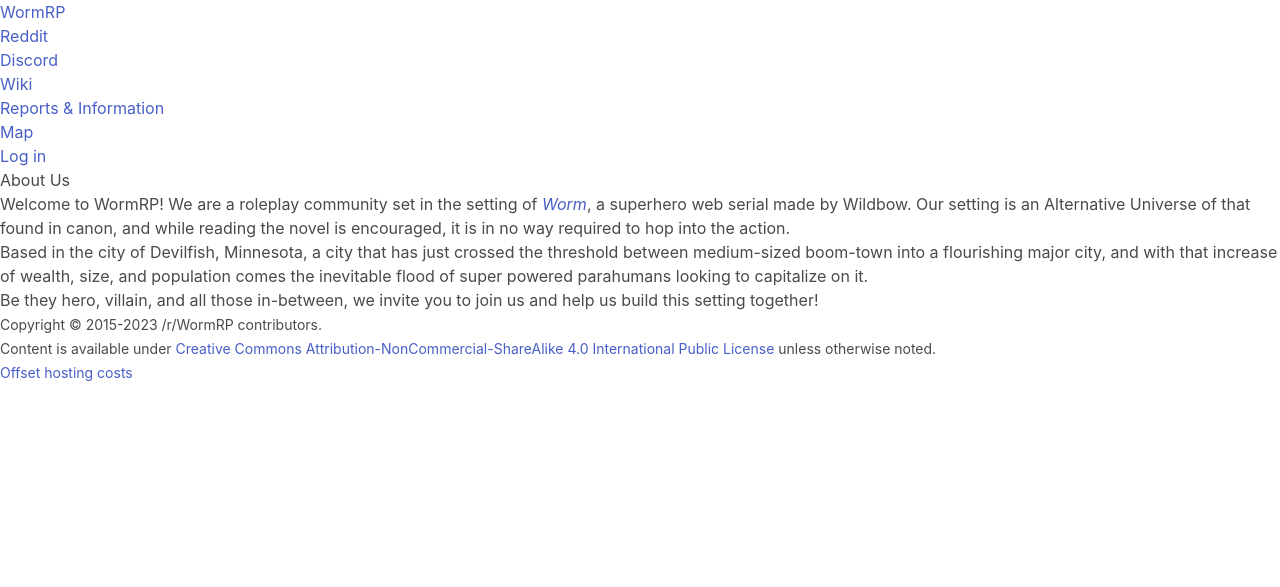
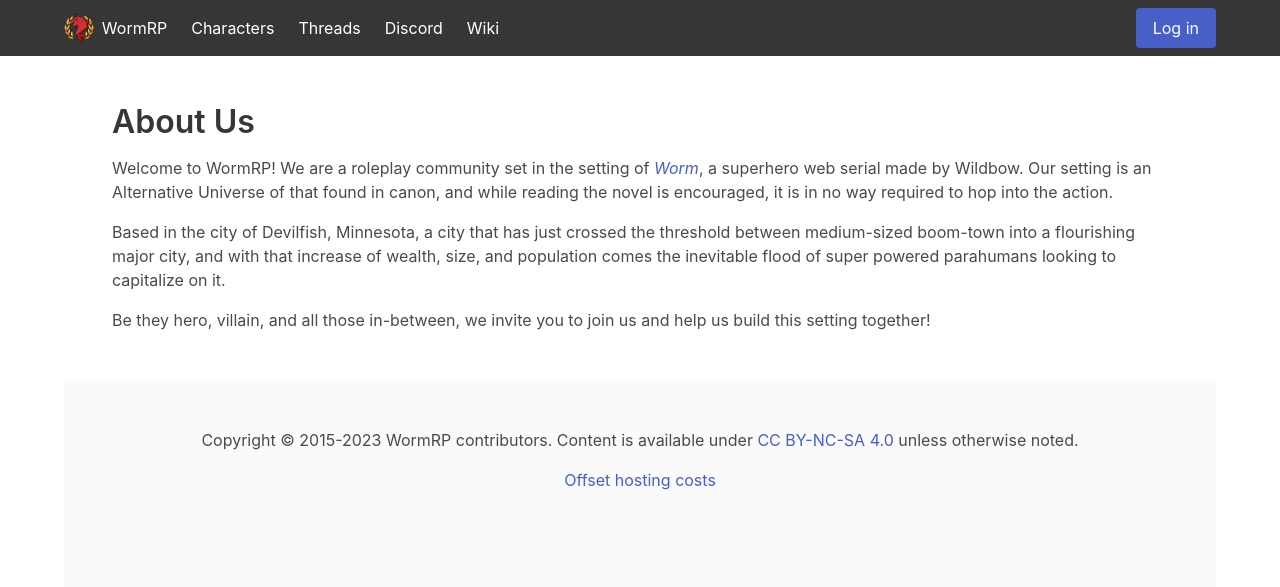
Before and after one commit to wormrp/wormrp.com, a PHP site: the page made by tpl/home.twig in a window 1280 px wide. Shown: the top 587 px of the page. Run offline with PHP 8.4, Linux system fonts and the light colour scheme; the template is opened without the code that fills it, so the values that code supplies are empty; style sheets or scripts are compiled from the project's sources; some libraries are stand-ins or nearby versions.

Commit message:
mildly reworked base html

```diff
--- a/tpl/base.twig
+++ b/tpl/base.twig
@@ -3,77 +3,75 @@
 <head>
     <title>{% if block("title") is defined %}{{ block("title") }} - WormRP{% else %}WormRP{% endif %}</title>
     <meta name="viewport" content="width=device-width, initial-scale=1, shrink-to-fit=no">
-    <link crossorigin="anonymous" media="all" rel="stylesheet" href="/css/wormrp.css" />
-    <link rel="stylesheet" href="https://unpkg.com/leaflet@1.8.0/dist/leaflet.css"
-          integrity="sha512-hoalWLoI8r4UszCkZ5kL8vayOGVae1oxXe/2A4AO6J9+580uKHDO3JdHb7NzwwzK5xr/Fs0W40kiNHxM9vyTtQ=="
-          crossorigin="" />
-    <script src="https://unpkg.com/leaflet@1.8.0/dist/leaflet.js"
-            integrity="sha512-BB3hKbKWOc9Ez/TAwyWxNXeoV9c1v6FIeYiBieIWkpLjauysF18NzgR1MBNBXf8/KABdlkX68nAhlwcDFLGPCQ=="
-            crossorigin=""></script>
-    <script src="https://tofsjonas.github.io/sortable/sortable.js"></script>
-    <meta property="og:site_name" content="wormrp.com" />
+    <link crossorigin="anonymous" media="all" rel="stylesheet" href="/css/wormrp.css"/>
+    <meta property="og:site_name" content="wormrp.com"/>
     <meta property="og:title"
-          content="{% if block("title") is defined %}{{ block("title") }}{% else %}WormRP{% endif %}" />
+          content="{% if block("title") is defined %}{{ block("title") }}{% else %}WormRP{% endif %}"/>
     {% if block("description") is defined %}
-        <meta property="og:description" content="{{ block("description") }}" />
+        <meta property="og:description" content="{{ block("description") }}"/>
     {% endif %}
-    <meta property="og:image" content="/logo.png" />
-    <meta name="theme-color" content="#ffbe47" />
+    <meta property="og:image" content="/logo.png"/>
+    <meta name="theme-color" content="#ffbe47"/>
 </head>
 
 <body>
 {% block header %}
-    <nav class="navbar">
-        <div class="noChonk">
-			<span class="site-branding">
-				<a href="/">WormRP</a>
-			</span>
-            <ul class="nav-items-standard">
-                <li><a href="https://www.reddit.com/r/wormrp">Reddit</a></li>
-                <li><a href="https://discord.gg/KjYAwes">Discord</a></li>
-                <li><a href="https://wiki.wormrp.com">Wiki</a></li>
-                <li><a href="/reports/">Reports & Information</a></li>
-                <li><a href="/map">Map</a></li>
-            </ul>
-            <ul class="nav-items-user">
-                {% if session.discordTag %}
-                    <li>
-                        {% if session.isStaff %}<span title="Staff">👑</span> {% endif %}{{ session.discordTag }}
-                        <img src="https://cdn.discordapp.com/avatars/{{ session.discordID }}/{{ session.discordAv }}.png?size=32"
-                             alt="Avatar" style="max-height: 1em;" />
-                    </li>
-                    <li><a href='/logout'>Log out</a></li>
-                {% else %}
-                    <li><a href='/auth'>Log in</a></li>
-                {% endif %}
-            </ul>
+    <nav class="navbar is-dark" role="navigation" aria-label="main navigation">
+        <div class="container">
+            <div class="navbar-brand">
+                <a class="navbar-item" href="/">
+                    <img src="/img/logo.png"/>
+                    <span style="padding-left: 0.5em;">WormRP</span>
+                </a>
+            </div>
+
+            <div class="navbar-menu">
+                <div class="navbar-start">
+                    <a class="navbar-item" href="/characters">Characters</a>
+                    <a class="navbar-item" href="/threads">Threads</a>
+                    <a class="navbar-item" href="https://discord.gg/KjYAwes" target="_blank">Discord</a>
+                    <a class="navbar-item" href="https://wiki.wormrp.com" target="_blank">Wiki</a>
+                </div>
+
+                <div class="navbar-end">
+                    <div class="navbar-item">
+                        <div class="buttons">
+                            <a class="button is-link">
+                                Log in
+                            </a>
+                        </div>
+                    </div>
+                </div>
+            </div>
         </div>
     </nav>
 {% endblock %}
 {% block contentOuter %}
-    <main>
+    <div class="container">
         {% if breadcrumb is defined %}
-            <nav class="breadcrumb">
-                <ol>
+            <nav class="breadcrumb" aria-label="breadcrumbs">
+                <ul>
                     {% for a, text in breadcrumb %}
                         <li><a href="{{ a }}">{{ text }}</a></li>
                     {% endfor %}
-                </ol>
+                </ul>
             </nav>
         {% endif %}
 
         {% block content %}{% endblock content %}
-    </main>
+    </div>
 {% endblock %}
 {% block footer %}
-    <footer>
-        <p><small>Copyright © 2015-{{ "now"|date("Y") }} /r/WormRP contributors.<br />
-                Content is available under <a rel="nofollow" href="https://creativecommons.org/licenses/by-nc-sa/4.0/">Creative
-                    Commons Attribution-NonCommercial-ShareAlike 4.0 International Public License</a> unless otherwise
-                noted.<br />
-                <a href="https://maidtech.net/" target="_blank">Offset hosting costs</a></small></p>
-    </footer>
+    <div class="container">
+        <footer class="footer">
+            <div class="content has-text-centered">
+                <p>Copyright © 2015-{{ "now"|date("Y") }} WormRP contributors. Content is available under
+                    <a rel="nofollow" href="https://creativecommons.org/licenses/by-nc-sa/4.0/">CC BY-NC-SA 4.0</a>
+                    unless otherwise noted.</p>
+                <p><a href="https://maidtech.net/" target="_blank">Offset hosting costs</a></p>
+            </div>
+        </footer>
+    </div>
 {% endblock %}
 </body>
-
 </html>
--- a/tpl/home.twig
+++ b/tpl/home.twig
@@ -1,15 +1,18 @@
 {% extends "base.twig" %}
 
 {% block content %}
-
+    <section class="section content">
         <h1>About Us</h1>
-    <p>Welcome to WormRP! We are a roleplay community set in the setting of <a href="https://parahumans.wordpress.com/"><em>Worm</em></a>,
-        a superhero web serial made by Wildbow. Our setting is an Alternative Universe of that found in canon, and while
+        <p>Welcome to WormRP! We are a roleplay community set in the setting of <a
+                    href="https://parahumans.wordpress.com/"><em>Worm</em></a>,
+            a superhero web serial made by Wildbow. Our setting is an Alternative Universe of that found in canon, and
+            while
             reading the novel is encouraged, it is in no way required to hop into the action.</p>
         <p>Based in the city of Devilfish, Minnesota, a city that has just crossed the threshold between medium-sized
             boom-town into a flourishing major city, and with that increase of wealth, size, and population comes the
             inevitable flood of super powered parahumans looking to capitalize on it.</p>
         <p>Be they hero, villain, and all those in-between, we invite you to join us and help us build this setting
             together!</p>
+    </section>
 
 {% endblock %}
```
Also changed, not shown: img/logo.png (renamed from logo.png). Lines whose indentation alone changed are shown as unchanged.
